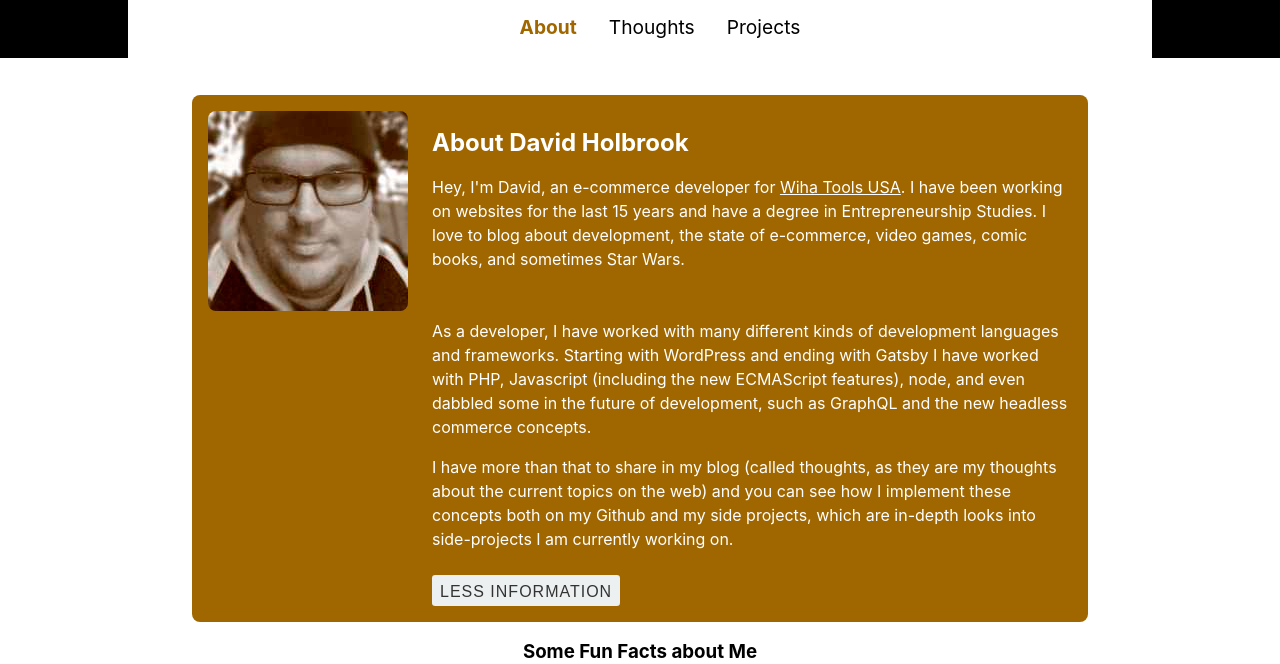
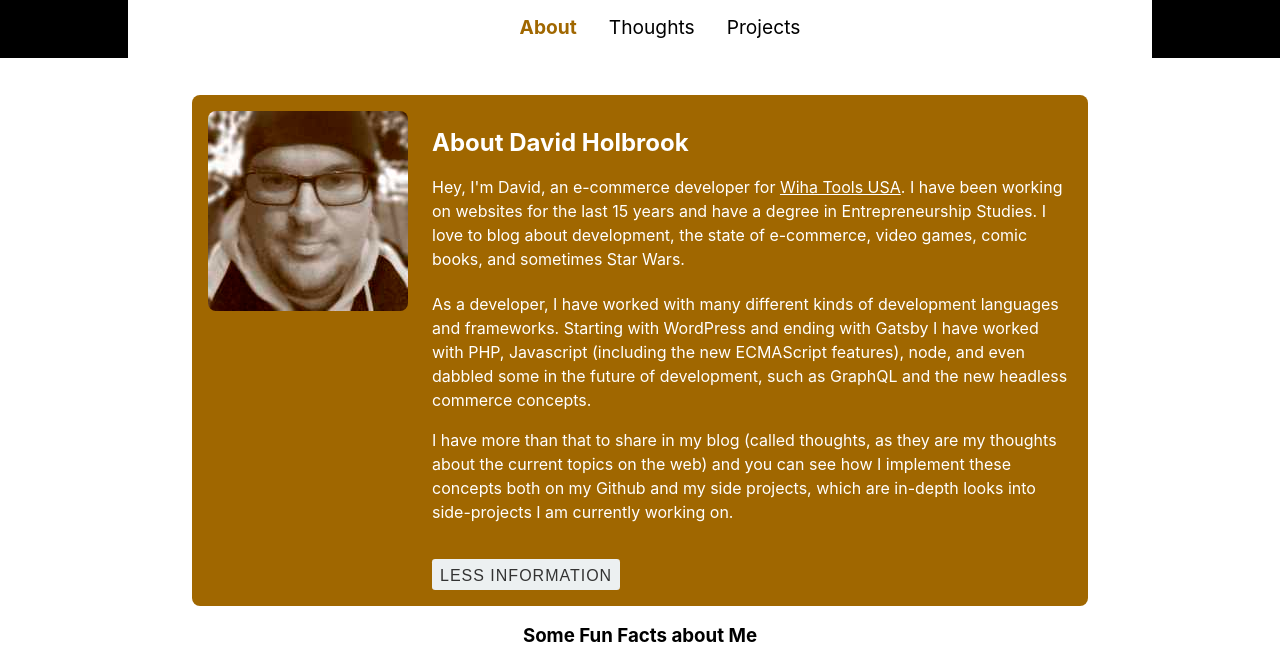
Before and after one commit to davidholbrook/portfolio, a Gatsby site: page /about in a window 1280 px wide. Both pictures are taken after a click on the button "LEARN MORE". Shown: the part 88-752 px from the top of the page. Built offline with nearby package versions, Linux system fonts and the light colour scheme; Gatsby itself is replaced by a stand-in of ours.

Commit message:
layout changes
Signed-off-by: David Holbrook <david@davidholbrook.info>

```diff
--- a/src/pages/about.js
+++ b/src/pages/about.js
@@ -42,8 +42,8 @@ const About = () => {
               Wars.
             </p>
             <animated.div style={readMore}>
-              <div {...bind} style={{ padding: "1rem 0 0 0" }}>
-                <p>
+              <div {...bind} style={{ margin: "0.3rem 0 0 0" }}>
+                <p style={{ margin: "0" }}>
                   As a developer, I have worked with many different kinds of
                   development languages and frameworks. Starting with WordPress
                   and ending with Gatsby I have worked with PHP, Javascript
```
